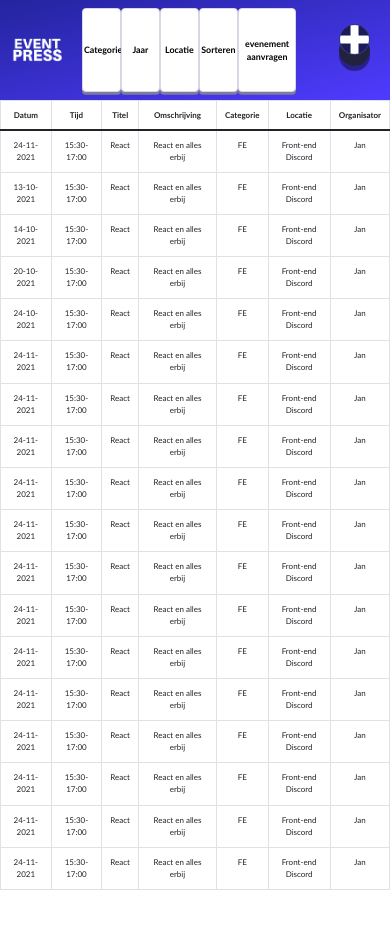
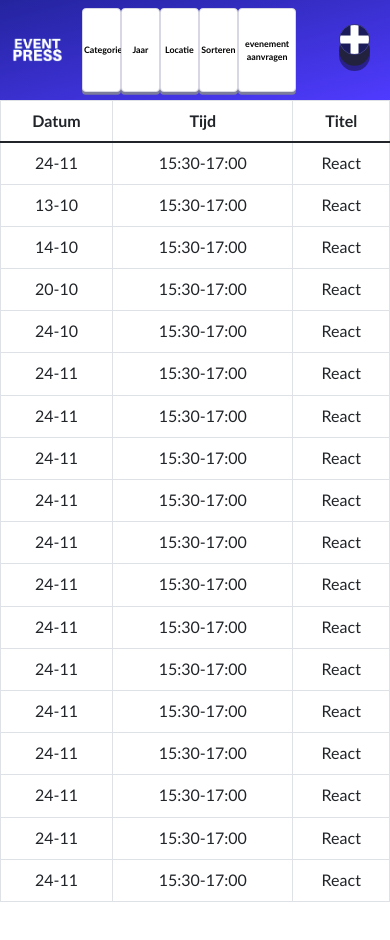
Before and after one commit to HarmenGerritsen/Eventpress, a React (Create React App) app: page / in a window 390 px wide. Shown: the top 940 px of the page. Built offline with nearby package versions, Linux system fonts and the light colour scheme.

Commit message:
hide columns on phone

```diff
--- a/src/App.css
+++ b/src/App.css
@@ -197,7 +197,6 @@ td {
     flex-direction: row;
     margin-top: -100px;
   }
-
 .logo {
   margin: 3vh 0 3vh 3vw;
   }
@@ -227,6 +226,9 @@ td {
     margin: 5vh auto 5vh 61vw;
   }
   .Table {
-    font-size: 50%;
+    font-size: 100%;
+  }
+  .phonehide {
+    display: none;
   }
 }
--- a/src/Components/Table.js
+++ b/src/Components/Table.js
@@ -9,178 +9,178 @@ class EventTable extends React.Component {
 <div className="Table">
 <Table bordered hover>
   <thead>
-    <tr>
+    <tr onClick={this.props.handles2}>
       <th>Datum</th>
       <th>Tijd</th>
       <th>Titel</th>
-      <th className="Omschrijving">Omschrijving</th>
-      <th>Categorie</th>
-      <th>Locatie</th>
-      <th>Organisator</th>
+      <th className="Omschrijving" className="phonehide">Omschrijving</th>
+      <th className="phonehide">Categorie</th>
+      <th className="phonehide">Locatie</th>
+      <th className="phonehide">Organisator</th>
     </tr>
   </thead>
   <tbody>
     <tr onClick={this.props.handles2}>
-      <td>24-11-2021</td>
+      <td>24-11</td>
       <td>15:30-17:00</td>
       <td>React</td>
-      <td>React en alles erbij</td>
-      <td>FE</td>
-      <td>Front-end Discord</td>
-      <td>Jan</td>
+      <td  className="phonehide">React en alles erbij</td>
+      <td  className="phonehide">FE</td>
+      <td  className="phonehide">Front-end Discord</td>
+      <td  className="phonehide">Jan</td>
     </tr>
-    <tr>
-      <td>13-10-2021</td>
+    <tr onClick={this.props.handles2}>
+      <td>13-10</td>
       <td>15:30-17:00</td>
       <td>React</td>
-      <td>React en alles erbij</td>
-      <td>FE</td>
-      <td>Front-end Discord</td>
-      <td>Jan</td>
+      <td  className="phonehide">React en alles erbij</td>
+      <td  className="phonehide">FE</td>
+      <td  className="phonehide">Front-end Discord</td>
+      <td  className="phonehide">Jan</td>
     </tr>
-    <tr>
-      <td>14-10-2021</td>
+    <tr onClick={this.props.handles2}>
+      <td>14-10</td>
       <td>15:30-17:00</td>
       <td>React</td>
-      <td>React en alles erbij</td>
-      <td>FE</td>
-      <td>Front-end Discord</td>
-      <td>Jan</td>
+      <td  className="phonehide">React en alles erbij</td>
+      <td  className="phonehide">FE</td>
+      <td  className="phonehide">Front-end Discord</td>
+      <td  className="phonehide">Jan</td>
     </tr>
-    <tr>
-      <td>20-10-2021</td>
+    <tr onClick={this.props.handles2}>
+      <td>20-10</td>
       <td>15:30-17:00</td>
       <td>React</td>
-      <td>React en alles erbij</td>
-      <td>FE</td>
-      <td>Front-end Discord</td>
-      <td>Jan</td>
+      <td  className="phonehide">React en alles erbij</td>
+      <td  className="phonehide">FE</td>
+      <td  className="phonehide">Front-end Discord</td>
+      <td  className="phonehide">Jan</td>
     </tr>
-    <tr>
-      <td>24-10-2021</td>
+    <tr onClick={this.props.handles2}>
+      <td>24-10</td>
       <td>15:30-17:00</td>
       <td>React</td>
-      <td>React en alles erbij</td>
-      <td>FE</td>
-      <td>Front-end Discord</td>
-      <td>Jan</td>
+      <td  className="phonehide">React en alles erbij</td>
+      <td  className="phonehide">FE</td>
+      <td  className="phonehide">Front-end Discord</td>
+      <td  className="phonehide">Jan</td>
     </tr>
-    <tr>
-      <td>24-11-2021</td>
+    <tr onClick={this.props.handles2}>
+      <td>24-11</td>
       <td>15:30-17:00</td>
       <td>React</td>
-      <td>React en alles erbij</td>
-      <td>FE</td>
-      <td>Front-end Discord</td>
-      <td>Jan</td>
+      <td  className="phonehide">React en alles erbij</td>
+      <td  className="phonehide">FE</td>
+      <td  className="phonehide">Front-end Discord</td>
+      <td  className="phonehide">Jan</td>
     </tr>
-    <tr>
-      <td>24-11-2021</td>
+    <tr onClick={this.props.handles2}>
+      <td>24-11</td>
       <td>15:30-17:00</td>
       <td>React</td>
-      <td>React en alles erbij</td>
-      <td>FE</td>
-      <td>Front-end Discord</td>
-      <td>Jan</td>
+      <td  className="phonehide">React en alles erbij</td>
+      <td  className="phonehide">FE</td>
+      <td  className="phonehide">Front-end Discord</td>
+      <td  className="phonehide">Jan</td>
     </tr>
-    <tr>
-      <td>24-11-2021</td>
+    <tr onClick={this.props.handles2}>
+      <td>24-11</td>
       <td>15:30-17:00</td>
       <td>React</td>
-      <td>React en alles erbij</td>
-      <td>FE</td>
-      <td>Front-end Discord</td>
-      <td>Jan</td>
+      <td  className="phonehide">React en alles erbij</td>
+      <td  className="phonehide">FE</td>
+      <td  className="phonehide">Front-end Discord</td>
+      <td  className="phonehide">Jan</td>
     </tr>
-    <tr>
-      <td>24-11-2021</td>
+    <tr onClick={this.props.handles2}>
+      <td>24-11</td>
       <td>15:30-17:00</td>
       <td>React</td>
-      <td>React en alles erbij</td>
-      <td>FE</td>
-      <td>Front-end Discord</td>
-      <td>Jan</td>
+      <td  className="phonehide">React en alles erbij</td>
+      <td  className="phonehide">FE</td>
+      <td  className="phonehide">Front-end Discord</td>
+      <td  className="phonehide">Jan</td>
     </tr>
-    <tr>
-      <td>24-11-2021</td>
+    <tr onClick={this.props.handles2}>
+      <td>24-11</td>
       <td>15:30-17:00</td>
       <td>React</td>
-      <td>React en alles erbij</td>
-      <td>FE</td>
-      <td>Front-end Discord</td>
-      <td>Jan</td>
+      <td  className="phonehide">React en alles erbij</td>
+      <td  className="phonehide">FE</td>
+      <td  className="phonehide">Front-end Discord</td>
+      <td  className="phonehide">Jan</td>
     </tr>
-    <tr>
-      <td>24-11-2021</td>
+    <tr onClick={this.props.handles2}>
+      <td>24-11</td>
       <td>15:30-17:00</td>
       <td>React</td>
-      <td>React en alles erbij</td>
-      <td>FE</td>
-      <td>Front-end Discord</td>
-      <td>Jan</td>
+      <td  className="phonehide">React en alles erbij</td>
+      <td  className="phonehide">FE</td>
+      <td  className="phonehide">Front-end Discord</td>
+      <td  className="phonehide">Jan</td>
     </tr>
-    <tr>
-      <td>24-11-2021</td>
+    <tr onClick={this.props.handles2}>
+      <td>24-11</td>
       <td>15:30-17:00</td>
       <td>React</td>
-      <td>React en alles erbij</td>
-      <td>FE</td>
-      <td>Front-end Discord</td>
-      <td>Jan</td>
+      <td  className="phonehide">React en alles erbij</td>
+      <td  className="phonehide">FE</td>
+      <td  className="phonehide">Front-end Discord</td>
+      <td  className="phonehide">Jan</td>
     </tr>
-    <tr>
-      <td>24-11-2021</td>
+    <tr onClick={this.props.handles2}>
+      <td>24-11</td>
       <td>15:30-17:00</td>
       <td>React</td>
-      <td>React en alles erbij</td>
-      <td>FE</td>
-      <td>Front-end Discord</td>
-      <td>Jan</td>
+      <td  className="phonehide">React en alles erbij</td>
+      <td  className="phonehide">FE</td>
+      <td  className="phonehide">Front-end Discord</td>
+      <td  className="phonehide">Jan</td>
     </tr>
-    <tr>
-      <td>24-11-2021</td>
+    <tr onClick={this.props.handles2}>
+      <td>24-11</td>
       <td>15:30-17:00</td>
       <td>React</td>
-      <td>React en alles erbij</td>
-      <td>FE</td>
-      <td>Front-end Discord</td>
-      <td>Jan</td>
+      <td  className="phonehide">React en alles erbij</td>
+      <td  className="phonehide">FE</td>
+      <td  className="phonehide">Front-end Discord</td>
+      <td  className="phonehide">Jan</td>
     </tr>
-    <tr>
-      <td>24-11-2021</td>
+    <tr onClick={this.props.handles2}>
+      <td>24-11</td>
       <td>15:30-17:00</td>
       <td>React</td>
-      <td>React en alles erbij</td>
-      <td>FE</td>
-      <td>Front-end Discord</td>
-      <td>Jan</td>
+      <td  className="phonehide">React en alles erbij</td>
+      <td  className="phonehide">FE</td>
+      <td  className="phonehide">Front-end Discord</td>
+      <td  className="phonehide">Jan</td>
     </tr>
-    <tr>
-      <td>24-11-2021</td>
+    <tr onClick={this.props.handles2}>
+      <td>24-11</td>
       <td>15:30-17:00</td>
       <td>React</td>
-      <td>React en alles erbij</td>
-      <td>FE</td>
-      <td>Front-end Discord</td>
-      <td>Jan</td>
+      <td  className="phonehide">React en alles erbij</td>
+      <td  className="phonehide">FE</td>
+      <td  className="phonehide">Front-end Discord</td>
+      <td  className="phonehide">Jan</td>
     </tr>
-    <tr>
-      <td>24-11-2021</td>
+    <tr onClick={this.props.handles2}>
+      <td>24-11</td>
       <td>15:30-17:00</td>
       <td>React</td>
-      <td>React en alles erbij</td>
-      <td>FE</td>
-      <td>Front-end Discord</td>
-      <td>Jan</td>
+      <td  className="phonehide">React en alles erbij</td>
+      <td  className="phonehide">FE</td>
+      <td  className="phonehide">Front-end Discord</td>
+      <td  className="phonehide">Jan</td>
     </tr>
-    <tr>
-      <td>24-11-2021</td>
+    <tr onClick={this.props.handles2}>
+      <td>24-11</td>
       <td>15:30-17:00</td>
       <td>React</td>
-      <td>React en alles erbij</td>
-      <td>FE</td>
-      <td>Front-end Discord</td>
-      <td>Jan</td>
+      <td  className="phonehide">React en alles erbij</td>
+      <td  className="phonehide">FE</td>
+      <td  className="phonehide">Front-end Discord</td>
+      <td  className="phonehide">Jan</td>
     </tr>
   </tbody>
 </Table>
```
